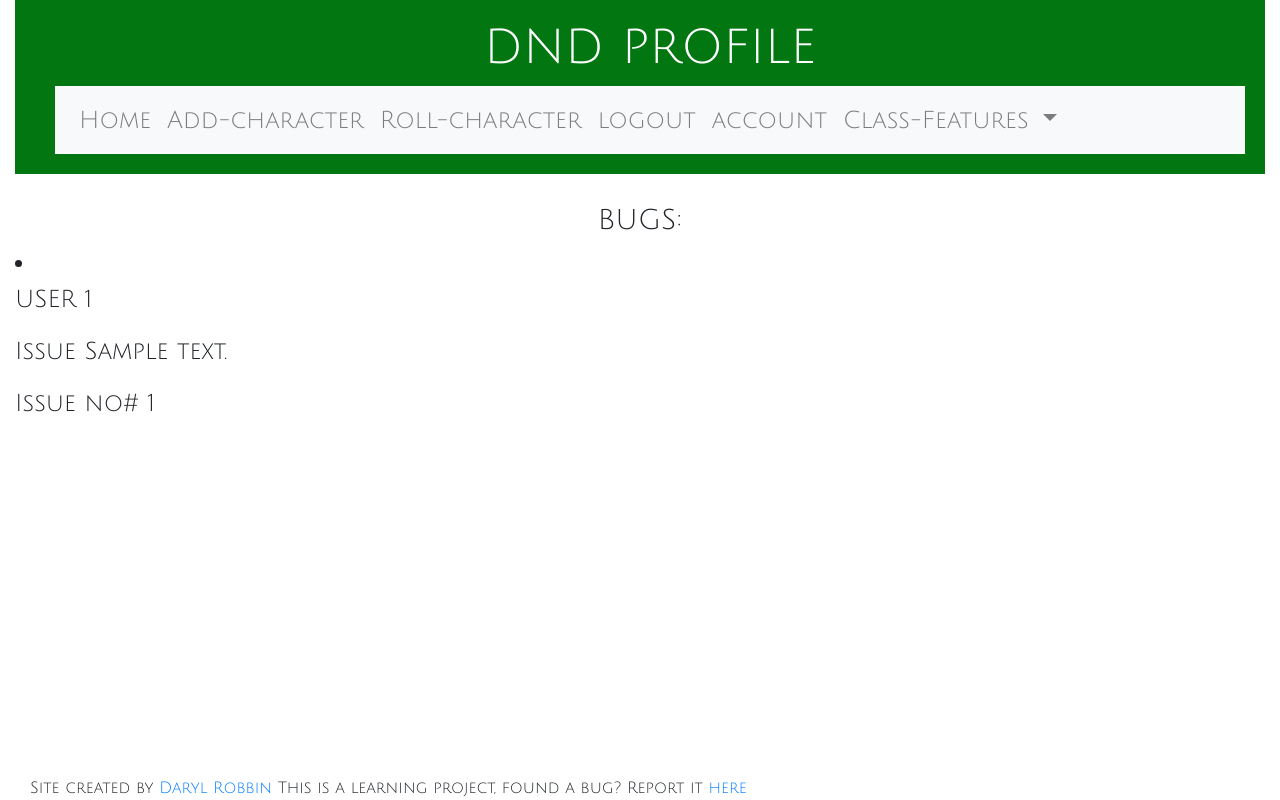
After one commit to dmrobbin/flask_dnd, a Flask app: template templates/bugs_list.html in a window 1280 px wide. The commit adds this page. Run offline with Flask 2, Linux system fonts and the light colour scheme; the template is opened without the code that fills it: most values are stand-ins (such as "Sample title", 1, 10 or a date in 2020); parts of the project's set-up code (start-up, migrations or seed data) failed here and were passed over; some libraries are stand-ins or nearby versions.

Commit message:
added bug reporting

```diff
--- a/app.py
+++ b/app.py
@@ -1,4 +1,4 @@
-from flask import Flask, render_template, request, redirect
+from flask import Flask, render_template, request, redirect, url_for
 from sqlalchemy import create_engine, Column, Integer, String
 from sqlalchemy.orm import Session
 from sqlalchemy.ext.declarative import declarative_base
@@ -52,6 +52,7 @@ my_known=Base.classes.DND_5E_SPELLS_KNOWN
 my_spells=Base.classes.DND_5E_SPELLS
 my_inventory=Base.classes.DND_5E_INVENTORY
 my_multi=Base.classes.DND_5E_MULTI
+my_bugs=Base.classes.DND_BUGS
 
 current_user = User()
 this_char = 0
@@ -700,5 +701,27 @@ def upload_files(ida):
         session.commit()
         return redirect('/')
 
+@app.route('/bug_report', methods = ['GET', 'POST'])
+@flask_login.login_required
+def bug_report():
+    if request.method == 'POST':
+        session.add(my_bugs(
+            USER_ID=ids[flask_login.current_user.id],
+            DESCRIPTION=request.form.get('description'),
+            ))
+        session.commit()
+        return redirect('/')
+    else:
+        return render_template('bug_report.html')
+
+@app.route('/bugs', methods =['GET', 'POST'])
+@flask_login.login_required
+def bug_list():
+    if ids[flask_login.current_user.id]==2:
+        bugs = session.query(my_bugs).all()
+        return render_template('bugs_list.html', bugs= bugs)
+    else:
+        return redirect('/')
+
 if __name__ == '__main__':
    app.run()
--- a/static/css/dnd.css
+++ b/static/css/dnd.css
@@ -25,6 +25,7 @@
         font-family: 'Julius Sans One', sans-serif;
 
     }
+
 
     .card{
       margin:15px;
--- a/templates/base.html
+++ b/templates/base.html
@@ -68,6 +68,13 @@
 
 		{% endblock %}
         </div>
+      <footer class="footer" style="position:absolute; bottom:0">
+        <div class="container">
+          <center><span>
+            Site created by <a href="http://darylsite.com">Daryl Robbin</a> This is a learning project, found a bug? Report it <a href="/bug_report"> here</a>
+          </span></center>
+        </div>
+      </footer>
         <script src="https://code.jquery.com/jquery-3.2.1.slim.min.js" integrity="sha384-KJ3o2DKtIkvYIK3UENzmM7KCkRr/rE9/Qpg6aAZGJwFDMVNA/GpGFF93hXpG5KkN" crossorigin="anonymous"></script>
         <script src="https://cdnjs.cloudflare.com/ajax/libs/popper.js/1.12.9/umd/popper.min.js" integrity="sha384-ApNbgh9B+Y1QKtv3Rn7W3mgPxhU9K/ScQsAP7hUibX39j7fakFPskvXusvfa0b4Q" crossorigin="anonymous"></script>
         <script src="https://maxcdn.bootstrapcdn.com/bootstrap/4.0.0/js/bootstrap.min.js" integrity="sha384-JZR6Spejh4U02d8jOt6vLEHfe/JQGiRRSQQxSfFWpi1MquVdAyjUar5+76PVCmYl" crossorigin="anonymous"></script>
--- /dev/null
+++ b/templates/bugs_list.html
@@ -0,0 +1,23 @@
+{% extends 'base.html' %}
+
+{% block content %}
+	<div>
+		<center><h3 style="padding-top: 30"> BUGS: </h3></center>
+
+
+
+	<div>
+
+		{% for bug in bugs %}
+
+	  <li>
+	  	<p>USER {{bug.USER_ID}}</p> <p>Issue {{bug.DESCRIPTION}}</p><p> Issue no# {{bug.id}}</p>
+	  </li>
+
+		{% else %}
+			<li> No Bugs found </li>
+		{% endfor %}
+
+	</div>
+
+{% endblock %}
--- a/templates/character_edit.html
+++ b/templates/character_edit.html
@@ -7,7 +7,7 @@
 	<center>
 	<div style="float:left">
 		<h4>Name:</h4>
-		<input type="text" name="name" value={{character.NAME}}>
+		<input type="text" name="name" value="{{character.NAME}}">
 
 		<h4>Level:</h4>
 		<input type="text" name="level" value ={{character.LEVEL}}>
--- a/templates/item_edit.html
+++ b/templates/item_edit.html
@@ -8,7 +8,7 @@
 	<center>
 	<div style="float:left">
 		<h4>Name:</h4><p style = "font-size: 10">* if multiple words only the first may appear</p>
-		<input type="text" name="name" value={{item.NAME}}>
+		<input type="text" name="name" value="{{item.NAME}}">
 
 </center>
 
--- a/templates/spell_edit.html
+++ b/templates/spell_edit.html
@@ -8,7 +8,7 @@
 	<center>
 	<div style="float:left">
 		<h4>Name:</h4><p style = "font-size: 10">* if multiple words only the first may appear</p>
-		<input type="text" name="name" value={{spell.NAME}}>
+		<input type="text" name="name" value="{{spell.NAME}}">
 
 		<h4>Level:</h4>
 		<input type="text" name="level" value ={{spell.LEVEL}}>
```
Also changed, not shown: local_version.py (+22 -0 lines), templates/bug_report.html (added, +19 -0 lines).
